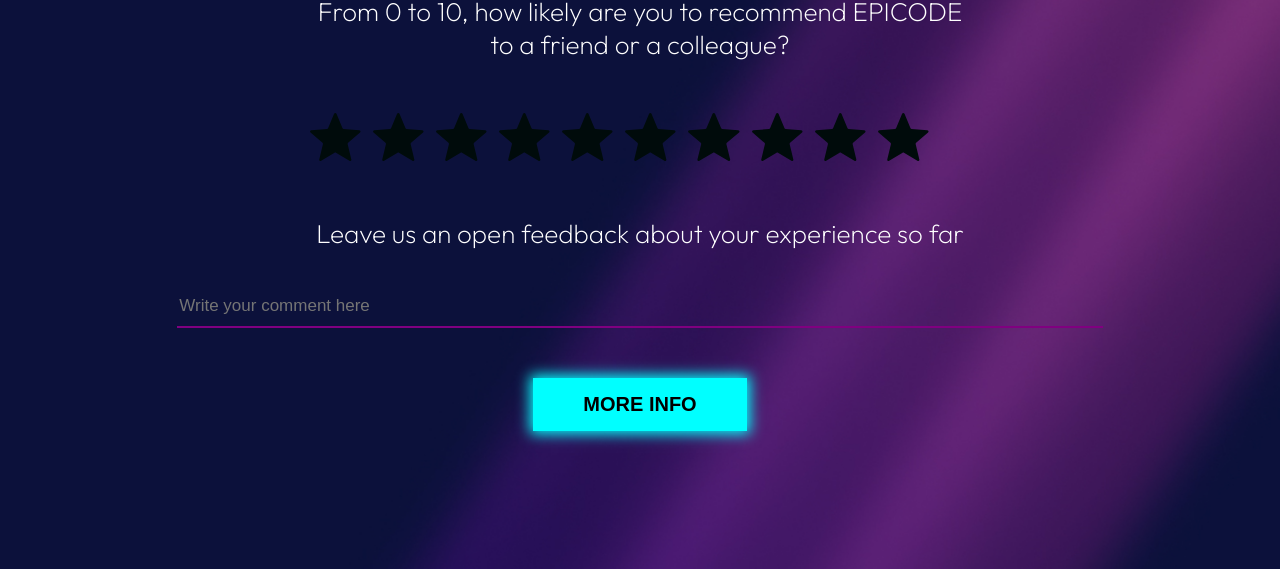
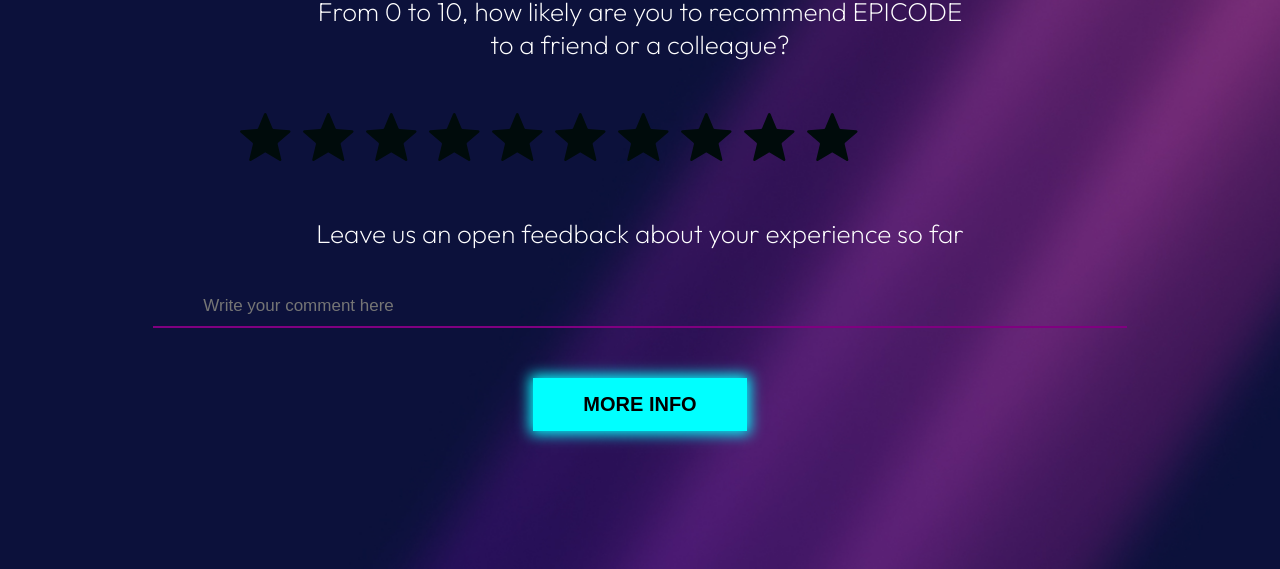
Before and after one commit to alessandro-baiocco/prima-build-week, a plain HTML site: page feedbackPage.html in a window 1280 px wide. Shown: the part 231-800 px from the top of the page. Drawn offline with Linux system fonts and the light colour scheme.

Commit message:
fixing paddings

```diff
--- a/css.css
+++ b/css.css
@@ -108,7 +108,7 @@
 }
 
 aside {
-  padding: 0% 19%;
+  padding-inline: 12.5%;
 }
 
 .disabled {
@@ -132,6 +132,7 @@
   border-bottom: 2px solid purple;
   border-inline: none;
   padding-bottom: 10px;
+  padding-left: 50px;
 }
 
 .feedbackButton {
@@ -146,3 +147,8 @@
   color: black;
   font-weight: 800;
 }
+
+input:focus {
+  padding-left: 0;
+  color: white;
+}
```
